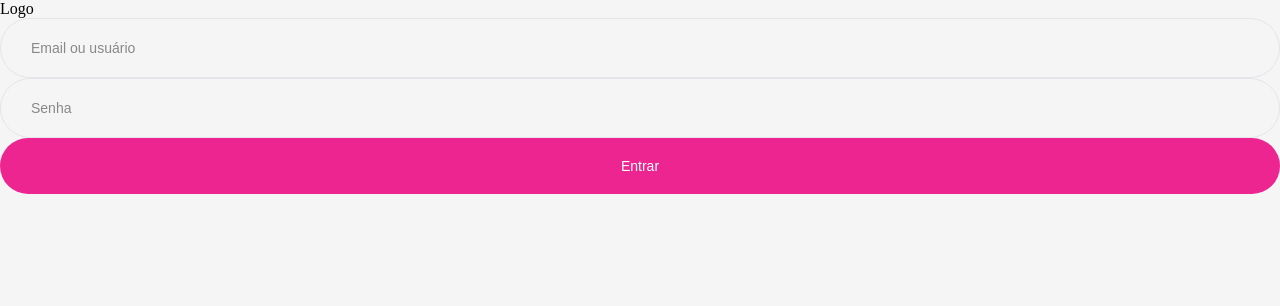
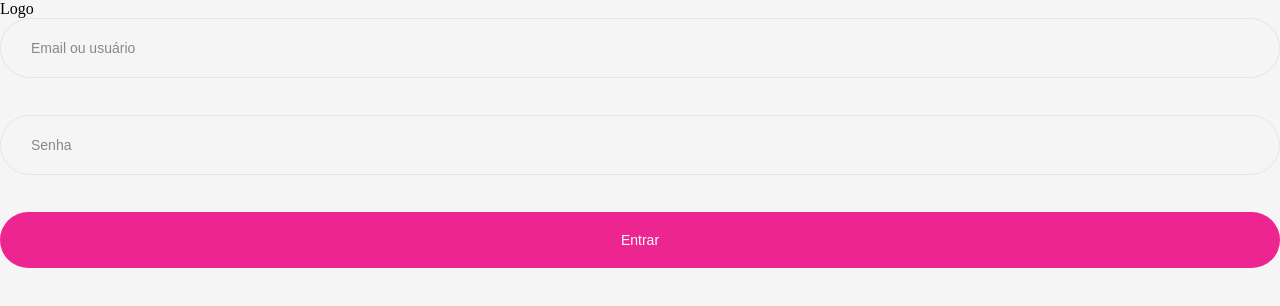
Before and after one commit to AdrianFadiga/Tekurt-Frontend, a React (Vite) app: page / in a window 1280 px wide. Shown: the top 306 px of the page. Built offline with nearby package versions, Linux system fonts and the light colour scheme.

Commit message:
style: componente form

```diff
--- a/src/components/FormLogin/index.tsx
+++ b/src/components/FormLogin/index.tsx
@@ -6,6 +6,7 @@ import { requestAPI } from '../../services/requestAPI';
 import { setToken } from '../../services/setTokenLocalStorage';
 import BtnSubmit from '../BtnSubmit';
 import Input from '../Input';
+import { FormStyle } from './style';
 
 function FormLogin() {
   const userInputRef = useRef<HTMLInputElement>(null);
@@ -52,7 +53,7 @@ function FormLogin() {
   };
 
   return (
-    <form onSubmit={ (event) => event.preventDefault() }>
+    <FormStyle onSubmit={ (event) => event.preventDefault() }>
       <Input
         placeholder='Email ou usuário'
         ref={ userInputRef }
@@ -67,10 +68,10 @@ function FormLogin() {
         errorMessage="Insira a sua senha"
       />
 
-      { invalidUser && <span>Usuário ou senha incorreto</span> }
+      { invalidUser && <span>Usuário ou senha incorretos</span> }
 
       <BtnSubmit action={ sigIn } content="Entrar" />
-    </form>
+    </FormStyle>
   );
 }
 
--- /dev/null
+++ b/src/components/FormLogin/style.tsx
@@ -0,0 +1,20 @@
+import styled from 'styled-components';
+
+export const FormStyle = styled.form`
+  height: 250px;
+  display: flex;
+  flex-direction: column;
+  justify-content: space-between;
+  position: relative;
+
+  span {
+    position: absolute;
+    bottom: 70px;
+    font-size: var(--small-text);
+    font-style: italic;
+    color: var(--alert-color);
+    width: 100%;
+    text-align: center;
+    transition: 0.1s ease-in-out all;
+  }
+`;
--- a/src/components/Input/index.tsx
+++ b/src/components/Input/index.tsx
@@ -42,7 +42,7 @@ const Input: React.ForwardRefRenderFunction<HTMLInputElement, Attributes> = ({ e
       />
 
       { invalidField && <IoAlertCircleOutline /> }
-      { messageError && <span>{ errorMessage }</span> }
+      { messageError && <p>{ errorMessage }</p> }
     </InputStyle>
   );
 };
```
